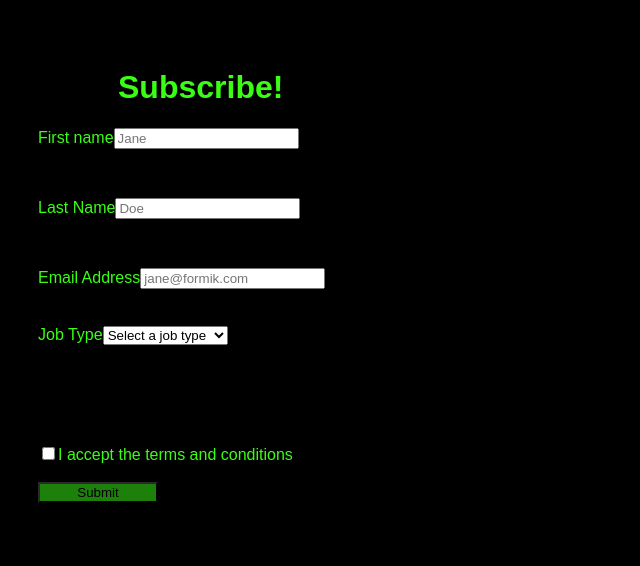
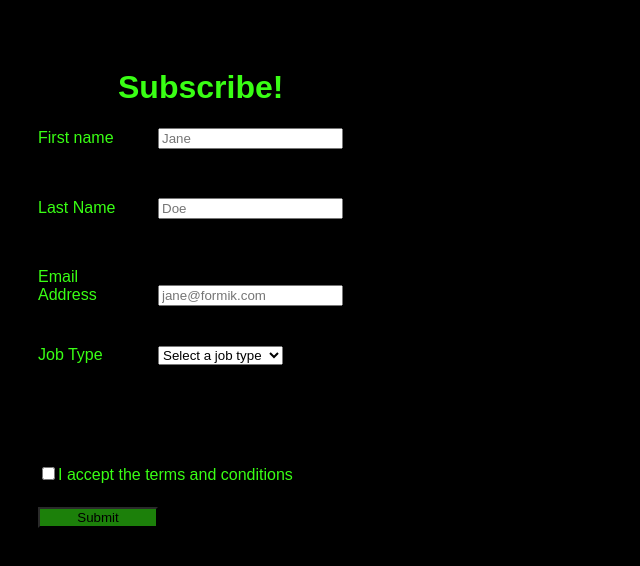
Before and after one commit to yo-atmosf3re/re-form_example, a React (Create React App) app: page / in a window 1280 px wide. Shown: the top 566 px of the page, without its empty margins (0-640 px from the left). Built offline with nearby package versions, Linux system fonts and the light colour scheme; a web font is replaced by a local one.

Commit message:
feat: изучен typescript для Formik, доделана вёрстка;

```diff
--- a/src/components/SignupForm.module.scss
+++ b/src/components/SignupForm.module.scss
@@ -16,6 +16,11 @@ body {
       padding: 40px 30px;
       display: flex;
       flex-direction: column;
+      label {
+         width: 100px;
+         display: inline-block;
+         padding-right: 20px;
+      }
       .wrapper__header {
          padding-left: 80px;
       }
@@ -30,7 +35,7 @@ body {
 
       .wrapper__email-block {
          height: 40px;
-         // padding-bottom: 10px;
+         padding-bottom: 20px;
       }
 
       .wrapper__select-job {
@@ -43,6 +48,10 @@ body {
       }
 
       .wrapper__accept-check {
+         height: 25px;
+         label {
+            width: auto;
+         }
          .accept-check__flag {
          }
       }
--- a/src/components/SignupForm.jsx
+++ b/src/components/SignupForm.tsx
@@ -1,10 +1,19 @@
-import React from 'react'
-import { Form, Formik, useField } from 'formik'
+import React, { ClassAttributes, InputHTMLAttributes, SelectHTMLAttributes } from 'react'
+import { FieldHookConfig, Form, Formik, FormikProps, useField } from 'formik'
 import * as Yup from 'yup';
-// import './SignupForm.module.scss'
 
+type FieldProps = {
+   label?: string
+   name?: string
+   id?: number
+}
 
-const MyTextInput = ({ label, ...props }) => {
+const MyTextInput: React.FC<
+   FieldProps
+   & InputHTMLAttributes<HTMLInputElement>
+   & ClassAttributes<HTMLInputElement>
+   & FieldHookConfig<string>>
+   = ({ label, ...props }) => {
       const [field, meta] = useField(props);
       return (
          <>
@@ -17,10 +26,14 @@ const MyTextInput = ({ label, ...props }) => {
       )
    }
 
-const MyCheckbox = ({ children, ...props }) => {
+const MyCheckbox: React.FC<
+   FieldProps
+   & InputHTMLAttributes<HTMLInputElement>
+   & ClassAttributes<HTMLInputElement>
+   & FieldHookConfig<string>>
+   = ({ children, ...props }) => {
       const [field, meta] = useField({ ...props, type: 'checkbox' });
       return (
-
          <label>
             <input type={'checkbox'} {...field} {...props} />
             {children}
@@ -32,11 +45,15 @@ const MyCheckbox = ({ children, ...props }) => {
                ) : null
             }
          </label>
-
       )
    }
 
-const MySelect = ({ label, ...props }) => {
+const MySelect: React.FC<
+   FieldProps
+   & SelectHTMLAttributes<HTMLSelectElement>
+   & ClassAttributes<HTMLSelectElement>
+   & FieldHookConfig<string>>
+   = ({ label, ...props }) => {
       const [field, meta] = useField(props);
       return (
          <div>
@@ -126,7 +143,7 @@ const SignupForm = () => {
                      </MySelect>
                   </div>
                   <br />
-                  <div classname='wrapper__accept-check'>
+                  <div className='wrapper__accept-check'>
                      <MyCheckbox className='accept-check__flag' name='acceptedTerms'>
                         I accept the terms and conditions
                      </MyCheckbox>
@@ -136,7 +153,7 @@ const SignupForm = () => {
                </Form>
             </Formik>
          </div>
-      </div>
+      </div >
    )
 }
 
```
Lines whose indentation alone changed are shown as unchanged.
